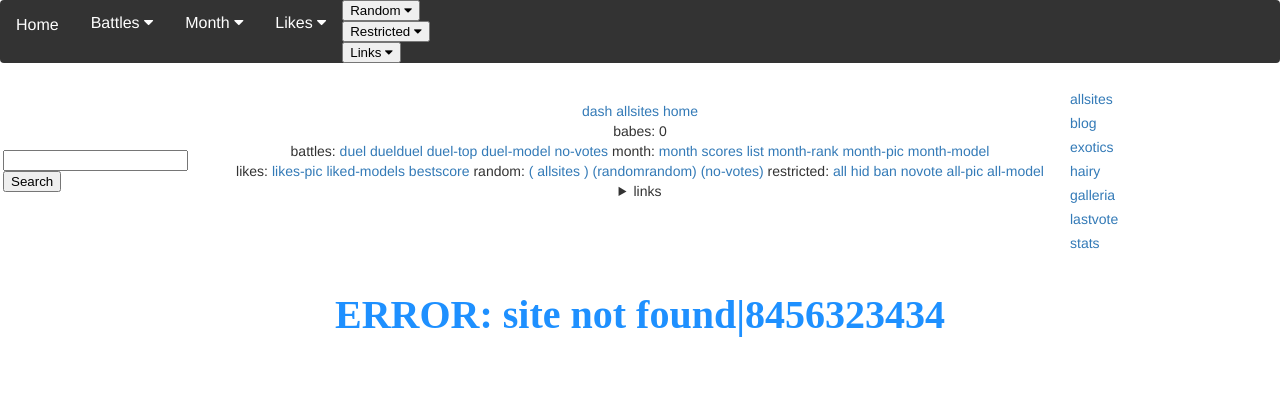
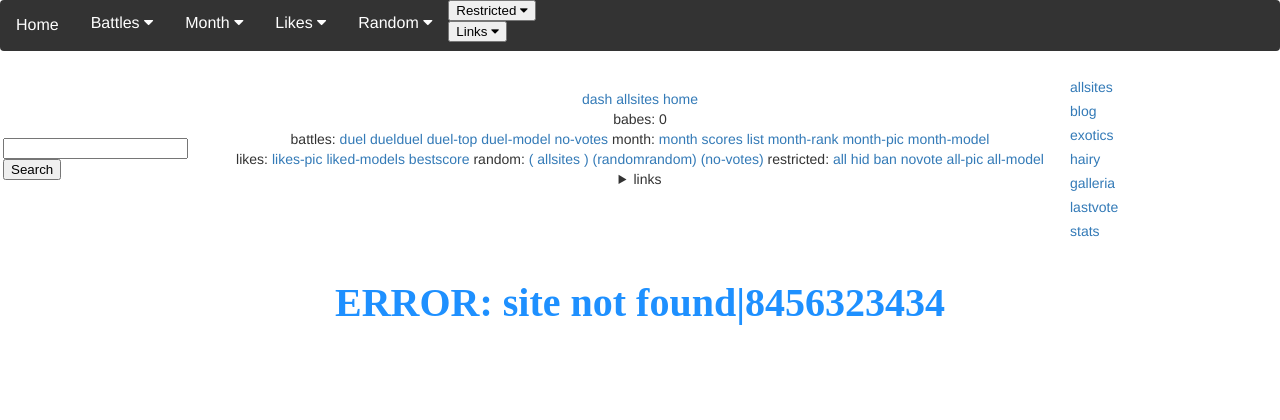
Before and after one commit to toleksa/atk, a Django app: page /atk/1/top/ in a window 1280 px wide. Shown: the top 420 px of the page. Run offline with Django 3.2, Linux system fonts and the light colour scheme.

Commit message:
random style

```diff
--- a/atkdjango/atk/templates/atk/template_base.html
+++ b/atkdjango/atk/templates/atk/template_base.html
@@ -226,6 +226,51 @@
       }
 
       .dropdown-likes:hover .dropdown-likes-content {
+        display: block;
+      }
+      .dropdown-random {
+        float: left;
+        overflow: hidden;
+      }
+
+      .dropdown-random .dropbtn-random {
+        font-size: 16px;
+        border: none;
+        outline: none;
+        color: white;
+        padding: 14px 16px;
+        background-color: inherit;
+        font-family: inherit;
+        margin: 0;
+      }
+
+      .navbar a:hover, .dropdown-random:hover .dropbtn-random {
+        background-color: red;
+      }
+
+      .dropdown-random-content {
+        display: none;
+        position: absolute;
+        background-color: #f9f9f9;
+        min-width: 160px;
+        box-shadow: 0px 8px 16px 0px rgba(0,0,0,0.2);
+        z-index: 1;
+      }
+
+      .dropdown-random-content a {
+        float: none;
+        color: black;
+        padding: 12px 16px;
+        text-decoration: none;
+        display: block;
+        text-align: left;
+      }
+
+      .dropdown-random-content a:hover {
+        background-color: #ddd;
+      }
+
+      .dropdown-random:hover .dropdown-random-content {
         display: block;
       }
     </style>
```
